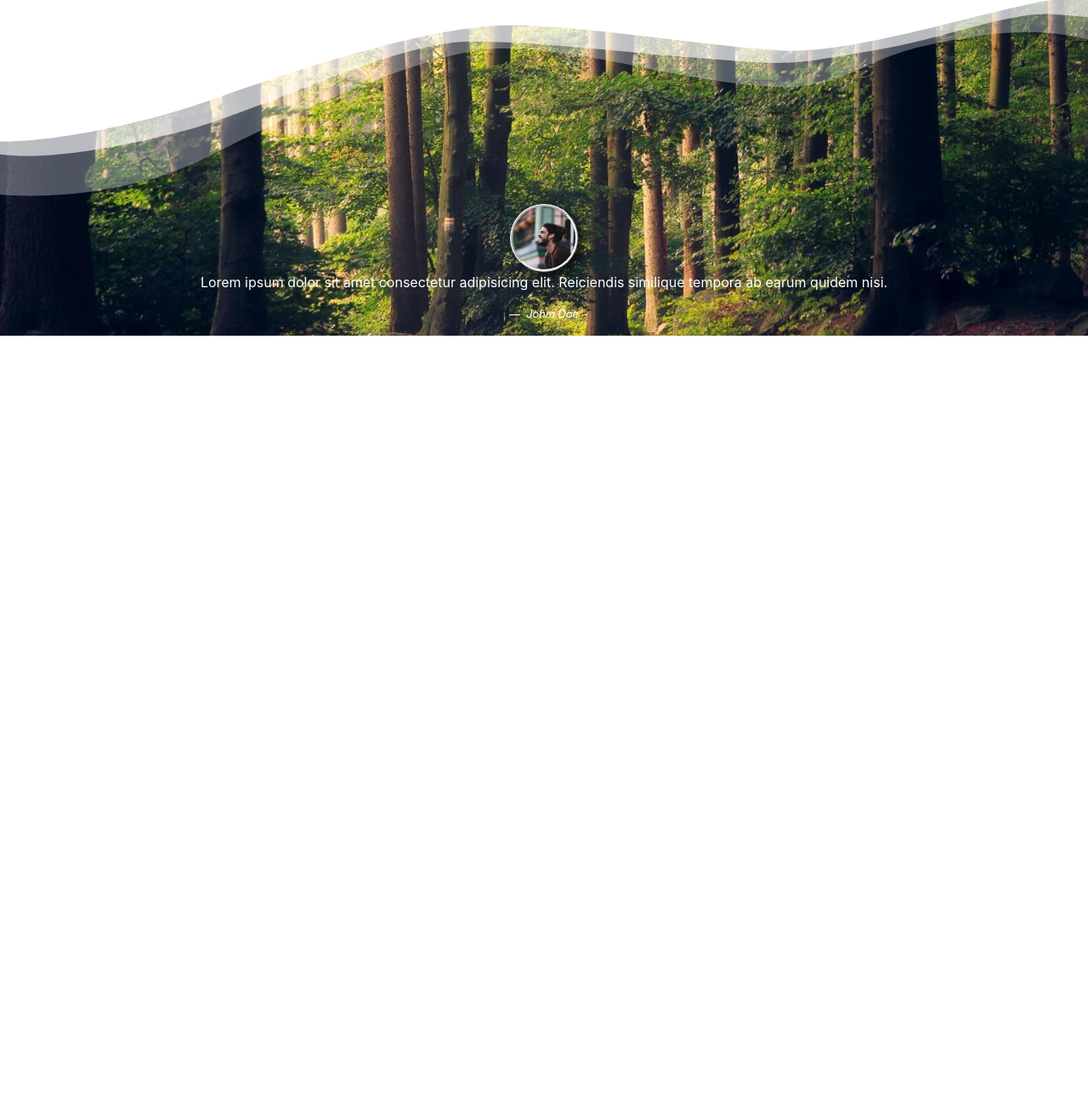
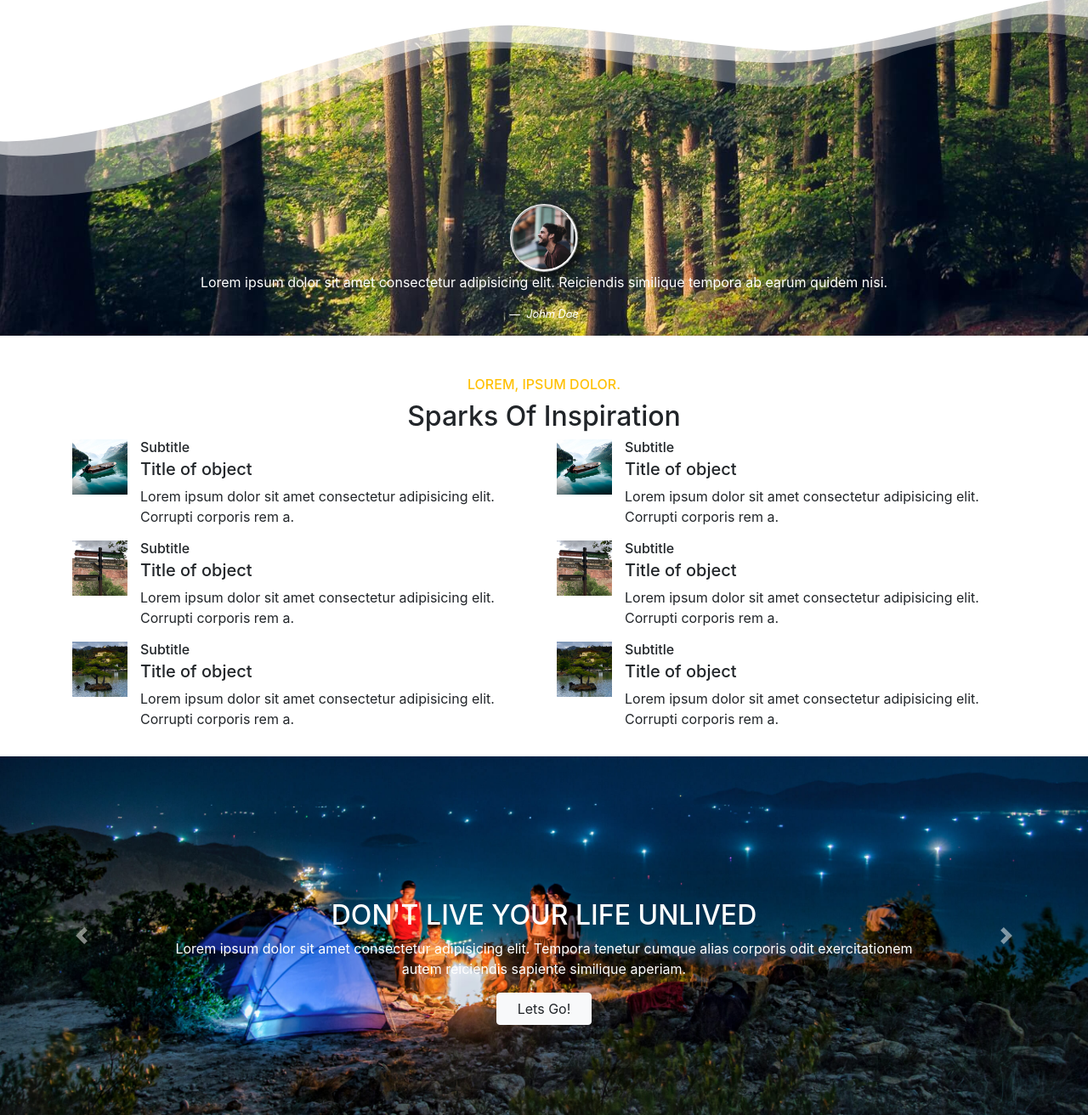
Before and after one commit to guillermoyacob/weston, a plain HTML site: page index.html in a window 1280 px wide. Shown: the part 1431-2743 px from the top of the page at 85% size. Before the commit the page ends 1826 px from the top, so only its background shows below. Drawn offline with Linux system fonts and the light colour scheme.

Commit message:
Section inspiration and carousel completed

```diff
--- a/css/main.css
+++ b/css/main.css
@@ -73,3 +73,17 @@
 .transform-turn{
     transform: rotate(.5turn);
 }
+
+/* SECTION INSPIRATION */
+
+.media-object-img{
+    --tamano: 65px;
+    width: var(--tamano);
+    height: var(--tamano);
+    margin-right: 15px;
+}
+
+/* CAROUSEL */
+.carousel-weston-middle{
+    top: 35%;
+}
--- a/index.html
+++ b/index.html
@@ -108,7 +108,7 @@
     </section>
 
     <!-- Comments -->
-    <section class="comments">
+    <section class="comments mb-5">
       <img src="./img/cuts/cut-header.svg" alt="" class="transform-turn">
       <div class="container">
         <div class="row">
@@ -128,6 +128,127 @@
       </div>
     </section>
 
+    <!-- Inspiration -->
+    <section class="container">
+      <div class="row">
+        <!-- Titles -->
+        <div class="col-12 text-center">
+          <h3 class="text-warning text-uppercase h6">Lorem, ipsum dolor.</h3>
+          <h2 class="text-capitalize">Sparks of Inspiration</h2>
+        </div>
+        <!-- Media object #1 -->
+        <ul class="col-6">
+          <li class="media">
+            <img src="./img/sparks/boat.jpg" alt="Boat" class="media-object-img">
+            <div class="media-body">
+              <h5 class="h6 mb-0 mb-1">Subtitle</h5>
+              <h4 class="h5">
+                <a href="#" class="text-reset">Title of object</a>
+              </h4>
+              <p>
+                Lorem ipsum dolor sit amet consectetur adipisicing elit. Corrupti corporis rem a.
+              </p>
+            </div>
+          </li>
+          <li class="media">
+            <img src="./img/sparks/signal.jpg" alt="Signal" class="media-object-img">
+            <div class="media-body">
+              <h5 class="h6 mb-0 mb-1">Subtitle</h5>
+              <h4 class="h5">
+                <a href="#" class="text-reset">Title of object</a>
+              </h4>
+              <p>
+                Lorem ipsum dolor sit amet consectetur adipisicing elit. Corrupti corporis rem a.
+              </p>
+            </div>
+          </li>
+          <li class="media">
+            <img src="./img/sparks/town.jpg" alt="Town" class="media-object-img">
+            <div class="media-body">
+              <h5 class="h6 mb-0 mb-1">Subtitle</h5>
+              <h4 class="h5">
+                <a href="#" class="text-reset">Title of object</a>
+              </h4>
+              <p>
+                Lorem ipsum dolor sit amet consectetur adipisicing elit. Corrupti corporis rem a.
+              </p>
+            </div>
+          </li>
+        </ul>
+        <!-- Media object #2-->
+        <ul class="col-6">
+          <li class="media">
+            <img src="./img/sparks/boat.jpg" alt="Boat" class="media-object-img">
+            <div class="media-body">
+              <h5 class="h6 mb-0 mb-1">Subtitle</h5>
+              <h4 class="h5">
+                <a href="#" class="text-reset">Title of object</a>
+              </h4>
+              <p>
+                Lorem ipsum dolor sit amet consectetur adipisicing elit. Corrupti corporis rem a.
+              </p>
+            </div>
+          </li>
+          <li class="media">
+            <img src="./img/sparks/signal.jpg" alt="Signal" class="media-object-img">
+            <div class="media-body">
+              <h5 class="h6 mb-0 mb-1">Subtitle</h5>
+              <h4 class="h5">
+                <a href="#" class="text-reset">Title of object</a>
+              </h4>
+              <p>
+                Lorem ipsum dolor sit amet consectetur adipisicing elit. Corrupti corporis rem a.
+              </p>
+            </div>
+          </li>
+          <li class="media">
+            <img src="./img/sparks/town.jpg" alt="Town" class="media-object-img">
+            <div class="media-body">
+              <h5 class="h6 mb-0 mb-1">Subtitle</h5>
+              <h4 class="h5">
+                <a href="#" class="text-reset">Title of object</a>
+              </h4>
+              <p>
+                Lorem ipsum dolor sit amet consectetur adipisicing elit. Corrupti corporis rem a.
+              </p>
+            </div>
+          </li>
+        </ul>
+      </div>
+    </section>
+
+    <!-- Carousel -->
+    <section class="carousel slide" id="carousel-weston">
+      <div class="carousel-caption carousel-weston-middle">
+        <h2 class="text-uppercase">DON'T LIVE YOUr LIFE UNLIVED</h2>
+        <p>Lorem ipsum dolor sit amet consectetur adipisicing elit. Tempora tenetur cumque alias corporis odit exercitationem autem reiciendis sapiente similique aperiam.</p>
+        <button class="btn btn-light px-4 text-capitalize">
+          Lets go!
+        </button>
+      </div>
+      <!-- Slides -->
+      <div class="carousel-inner">
+        <!-- Slide #1 -->
+        <div class="carousel-item active">
+          <img src="./img/carousel/Carousel-01.jpg" alt="Camping" class="d-block w-100">
+        </div>
+        <!-- Slide #2 -->
+        <div class="carousel-item">
+          <img src="./img/carousel/Carousel-02.jpg" alt="Boat" class="d-block w-100">
+        </div>
+        <!-- Slide #3 -->
+        <div class="carousel-item">
+          <img src="./img/carousel/Carousel-03.jpg" alt="Town" class="d-block w-100">
+        </div>
+      </div>
+      <a href="#carousel-weston" class="carousel-control-prev" data-slide="prev">
+        <span class="carousel-control-prev-icon"></span>
+      </a>
+      <a href="#carousel-weston" class="carousel-control-next" data-slide="next">
+        <span class="carousel-control-next-icon"></span>
+      </a>
+    </section>
+
     <!-- Jquery -->
     <script src="./js/jquery-3.5.0.min.js"></script>
     <!-- Popper -->
```
